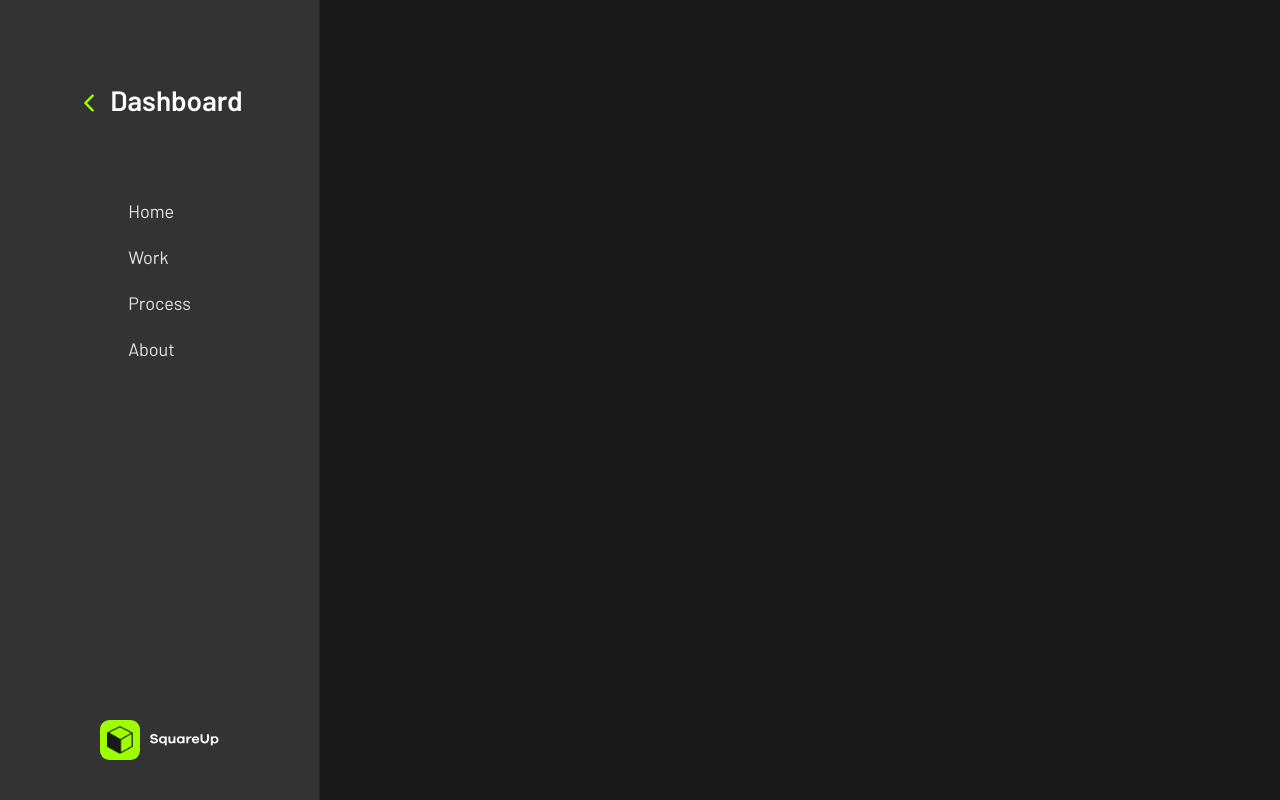
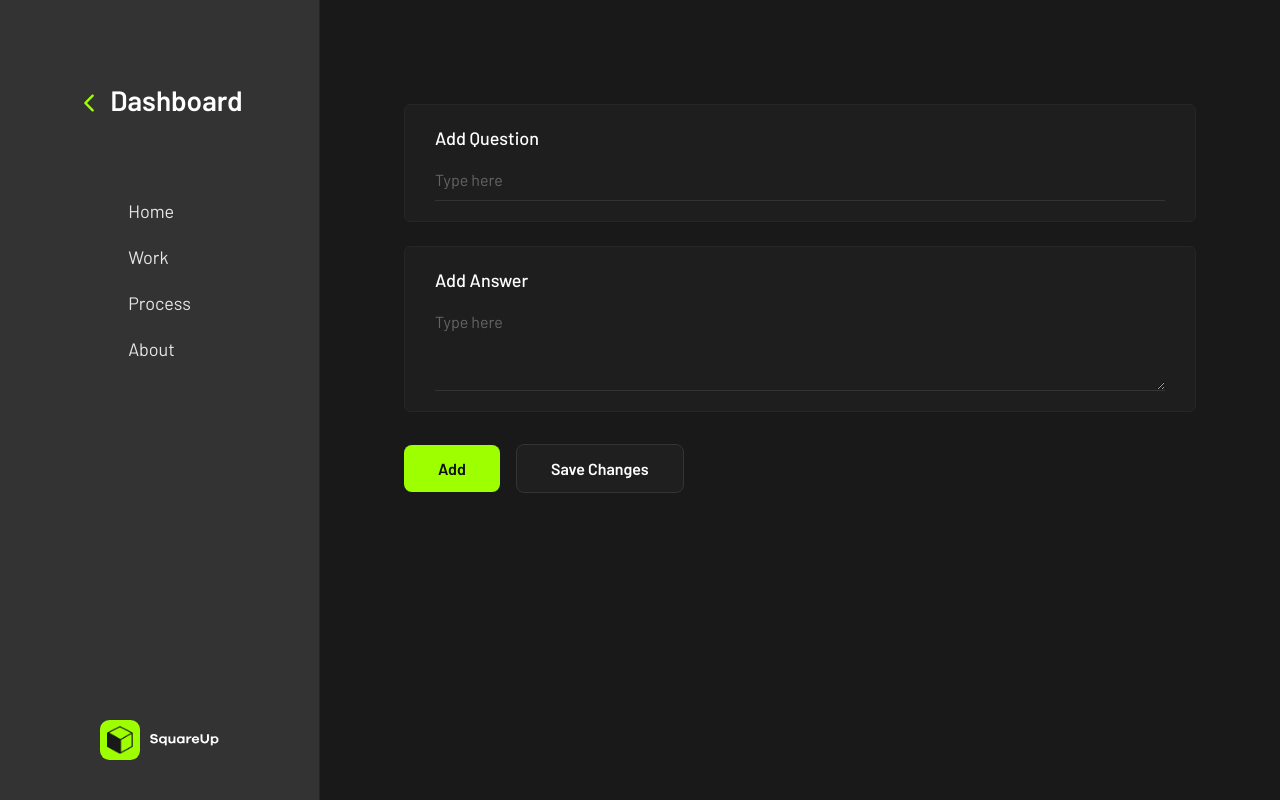
Before and after one commit to Rama-altrk/SquareUp-Agency, a React (Vite) app: page /dashboard/faq/add in a window 1280 px wide. Built offline with nearby package versions, Linux system fonts and the light colour scheme.

Commit message:
merging Hala's task

```diff
--- a/src/pages/Dashboards/DashboardHome/FaqSectionCrud/AddAndEditFaq/AddAndEditFaq.jsx
+++ b/src/pages/Dashboards/DashboardHome/FaqSectionCrud/AddAndEditFaq/AddAndEditFaq.jsx
@@ -1,9 +1,10 @@
+import FaqForm from '../../../../../Components/FaqForm/FaqForm'
 import './AddAndEditFaq.css'
 
 export default function AddAndEditFaq() {
   return (
     <div>
-
+      <FaqForm/>
     </div>
   )
 }
```
Also changed, not shown: src/Components/FaqForm/FaqForm.jsx (line endings or trailing spaces), src/Components/WorkForm/WorkForm.jsx (line endings or trailing spaces).
